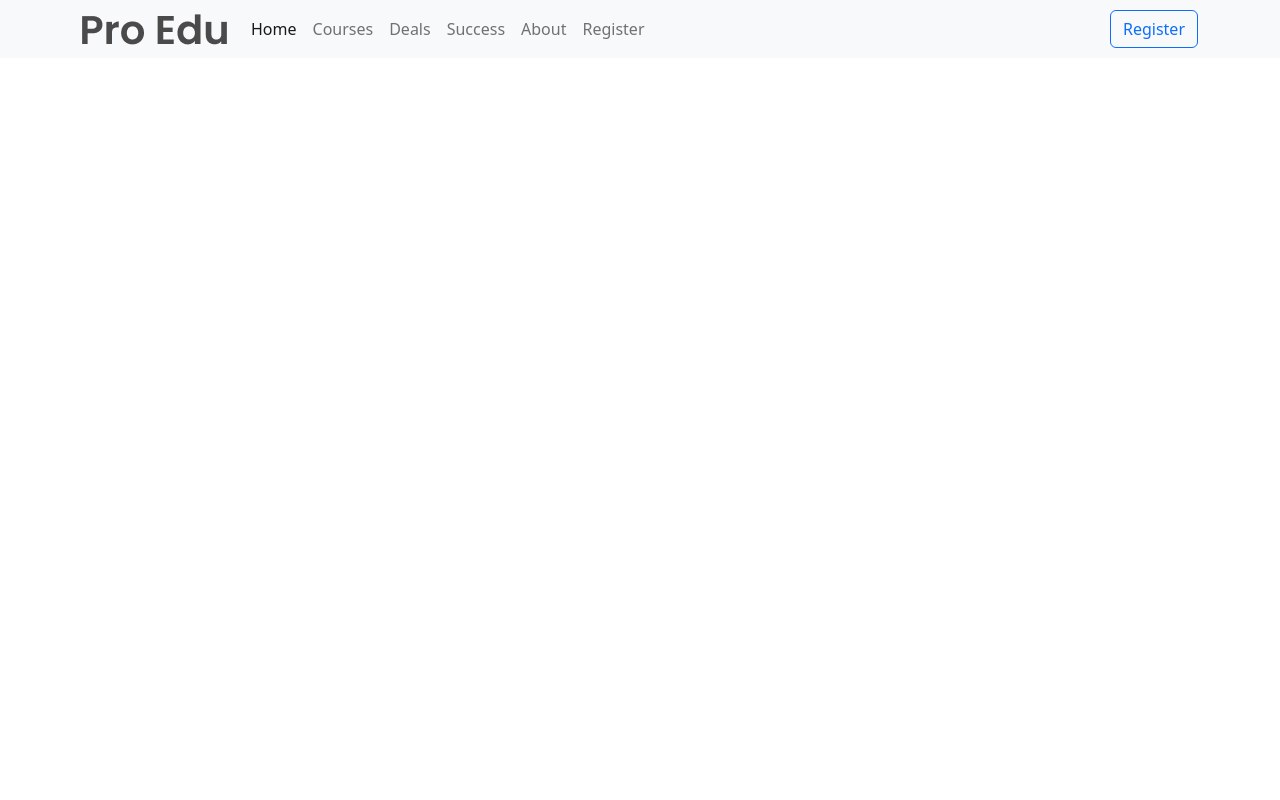
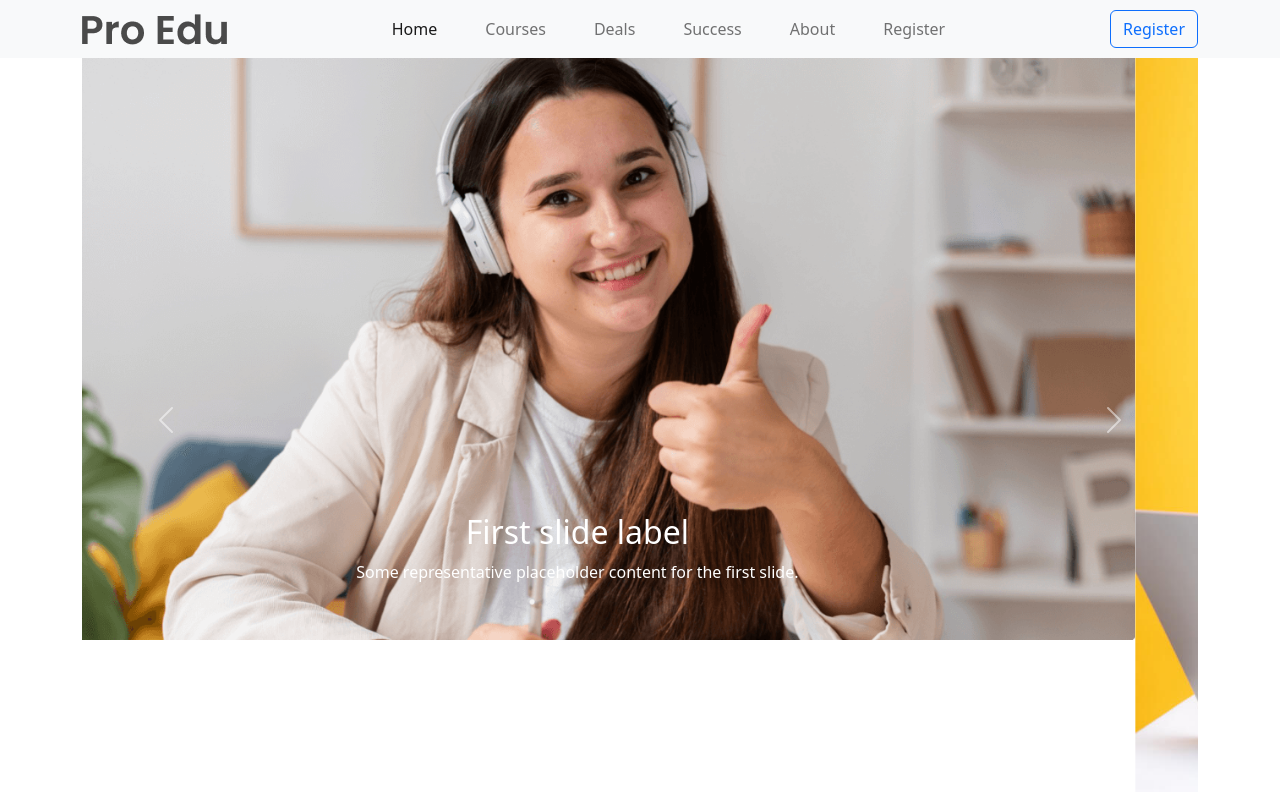
Before and after one commit to nil01839/BdTech-website, a plain HTML site: page index.html in a window 1280 px wide. Drawn offline with nearby package versions, Linux system fonts and the light colour scheme.

Commit message:
Slider Done

```diff
--- a/index.html
+++ b/index.html
@@ -11,33 +11,36 @@
 
 <body>
     <!-- -----------Navbar Start------------- -->
+    <header class="container">
         <div class="container">
             <nav class="navbar navbar-expand-lg fixed-top bg-light">
                 <div class="container">
                     <a class="navbar-brand" href="#"><img src="images/pro-edu.png" alt=""></a>
-                <button class="navbar-toggler" type="button" data-bs-toggle="collapse" data-bs-target="#navbarScroll"
-                    aria-controls="navbarScroll" aria-expanded="false" aria-label="Toggle navigation">
+                    <button class="navbar-toggler" type="button" data-bs-toggle="collapse"
+                        data-bs-target="#navbarScroll" aria-controls="navbarScroll" aria-expanded="false"
+                        aria-label="Toggle navigation">
                         <span class="navbar-toggler-icon"></span>
                     </button>
                     <div class="collapse navbar-collapse" id="navbarScroll">
-                    <ul class="navbar-nav me-auto my-2 my-lg-0 navbar-nav-scroll" style="--bs-scroll-height: 100px;">
-                        <li class="nav-item">
+                        <ul class="navbar-nav  my-2 my-lg-0 navbar-nav-scroll mx-auto "
+                            style="--bs-scroll-height: 100px;">
+                            <li class="nav-item pe-3">
                                 <a class="nav-link active" aria-current="page" href="#">Home</a>
                             </li>
-                        <li class="nav-item">
+                            <li class="nav-item px-3">
                                 <a class="nav-link" href="#">Courses</a>
                             </li>
 
-                        <li class="nav-item">
+                            <li class="nav-item px-3">
                                 <a class="nav-link ">Deals</a>
                             </li>
-                        <li class="nav-item">
+                            <li class="nav-item px-3">
                                 <a class="nav-link ">Success</a>
                             </li>
-                        <li class="nav-item">
+                            <li class="nav-item px-3">
                                 <a class="nav-link ">About</a>
                             </li>
-                        <li class="nav-item">
+                            <li class="nav-item px-3">
                                 <a class="nav-link ">Register</a>
                             </li>
                         </ul>
@@ -50,6 +53,48 @@
             </nav>
         </div>
         <!-- -----------Navbar End------------- -->
+        <!-- -----------Slider Start------------ -->
+        <section class="pt-5 ">
+            <div id="carouselExampleControls" class="carousel slide" data-bs-ride="carousel">
+                <div class="carousel-inner">
+                    <div class="carousel-item active ">
+                        <img src="images/cover/cover-1.png" class="d-block w-100 " alt="...">
+                        <div class="carousel-caption ">
+                            <h2>First slide label</h2>
+                            <p>Some representative placeholder content for the first slide.</p>
+                        </div>
+                    </div>
+                    <div class="carousel-item">
+                        <img src="images/cover/cover-2.jpg" class="d-block w-100 img-fluid" alt="...">
+                        <div class="carousel-caption ">
+                            <h2>First slide label</h2>
+                            <p>Some representative placeholder content for the first slide.</p>
+                        </div>
+                    </div>
+                    <div class="carousel-item">
+                        <img src="images/cover/cover-3.jpg" class="d-block w-100 img-fluid" alt="...">
+                        <div class="carousel-caption ">
+                            <h2>First slide label</h2>
+                            <p>Some representative placeholder content for the first slide.</p>
+                        </div>
+                    </div>
+                </div>
+                <button class="carousel-control-prev" type="button" data-bs-target="#carouselExampleControls"
+                    data-bs-slide="prev">
+                    <span class="carousel-control-prev-icon" aria-hidden="true"></span>
+                    <span class="visually-hidden">Previous</span>
+                </button>
+                <button class="carousel-control-next" type="button" data-bs-target="#carouselExampleControls"
+                    data-bs-slide="next">
+                    <span class="carousel-control-next-icon" aria-hidden="true"></span>
+                    <span class="visually-hidden">Next</span>
+                </button>
+            </div>
+        </section>
+        <!-- -----------Slider End-------------- -->
+    </header>
+
+
     <script src="https://cdn.jsdelivr.net/npm/bootstrap@5.2.0/dist/js/bootstrap.bundle.min.js"
         integrity="sha384-A3rJD856KowSb7dwlZdYEkO39Gagi7vIsF0jrRAoQmDKKtQBHUuLZ9AsSv4jD4Xa"
         crossorigin="anonymous"></script>
```
Lines whose indentation alone changed are shown as unchanged.
